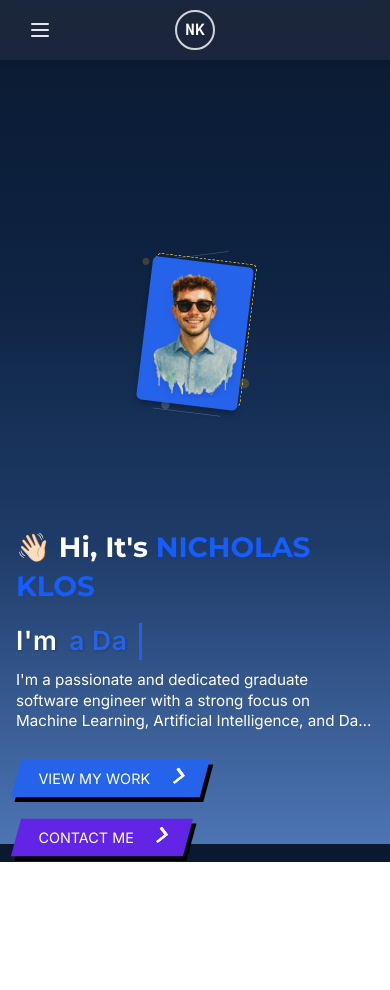
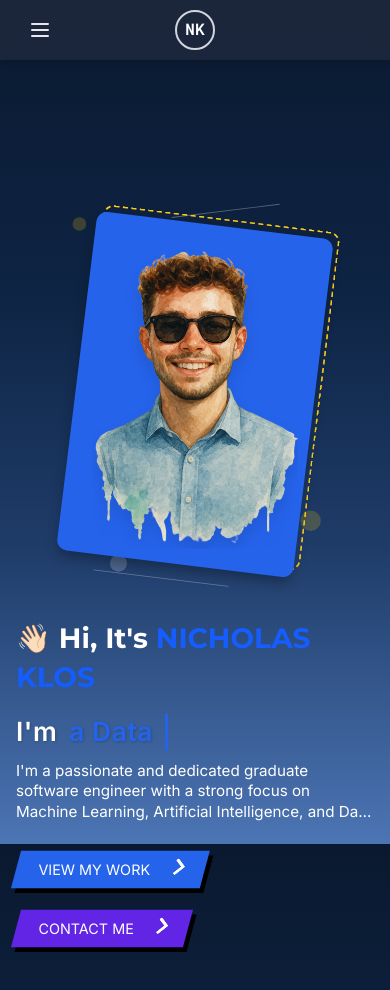
Before and after one commit to nickklos10/Nicholas-Klos-portfolio, a Next.js app: page / in a window 390 px wide. Shown: the top 990 px of the page. Before the commit the page ends 862 px from the top, so only its background shows below. Built offline with nearby package versions, Linux system fonts and the light colour scheme.

Commit message:
Fix mobile image size and Safari viewport issues

```diff
--- a/src/app/globals.css
+++ b/src/app/globals.css
@@ -177,3 +177,27 @@ body {
     padding-right: max(1rem, env(safe-area-inset-right));
   }
 }
+
+/* Fix for Safari viewport height issues */
+@supports (-webkit-touch-callout: none) {
+  .min-h-screen {
+    min-height: -webkit-fill-available;
+  }
+
+  .h-screen {
+    height: -webkit-fill-available;
+  }
+
+  .h-\[calc\(100vh-4rem\)\],
+  .min-h-\[calc\(100vh-4rem\)\] {
+    height: calc(-webkit-fill-available - 4rem);
+    min-height: calc(-webkit-fill-available - 4rem);
+  }
+}
+
+/* Add extra padding at the bottom for mobile browsers with disappearing UI */
+@media (max-width: 768px) {
+  body {
+    padding-bottom: env(safe-area-inset-bottom, 16px);
+  }
+}
--- a/src/app/page.tsx
+++ b/src/app/page.tsx
@@ -8,7 +8,7 @@ import styled from "styled-components";
 
 export default function Home() {
   return (
-    <div className="h-[calc(100vh-4rem)] flex flex-col justify-center relative pt-12 md:pt-4">
+    <div className="min-h-[calc(100vh-4rem)] flex flex-col justify-center relative pt-12 md:pt-4 pb-16 md:pb-4">
       {/* Hero Section */}
       <section className="container mx-auto px-4 flex flex-col-reverse md:flex-row items-center justify-center h-full gap-4 md:gap-12 pt-24 md:pt-0">
         <div className="md:w-1/2 max-w-2xl md:max-h-[80vh] flex flex-col space-y-3 md:space-y-8">
@@ -26,7 +26,7 @@ export default function Home() {
             strong focus on Machine Learning, Artificial Intelligence, and Data
             Analysis.
           </p>
-          <div className="flex flex-wrap gap-3 md:gap-6 mt-3 md:mt-8">
+          <div className="flex flex-wrap gap-3 md:gap-6 mt-3 md:mt-8 mb-8 md:mb-0">
             <div className="transform scale-80 md:scale-100 origin-left">
               <Link href="/projects">
                 <AnimatedButton text="VIEW MY WORK" color="blue" />
@@ -41,7 +41,7 @@ export default function Home() {
           </div>
         </div>
         <div className="md:w-1/3 flex justify-center mb-2 md:mb-0">
-          <StyledPortraitContainer className="scale-65 md:scale-100">
+          <StyledPortraitContainer>
             {/* Decorative elements */}
             <div className="absolute w-4 h-4 bg-yellow-400/20 rounded-full -top-2 -left-1"></div>
             <div className="absolute w-6 h-6 bg-yellow-400/20 rounded-full bottom-10 -right-2"></div>
@@ -82,8 +82,8 @@ const StyledPortraitContainer = styled.div`
 
   /* Add custom scaling for mobile */
   @media (max-width: 768px) {
-    max-width: 240px;
-    transform: scale(0.65);
+    max-width: 280px;
+    transform: scale(0.85);
   }
 
   .frame-back {
```
